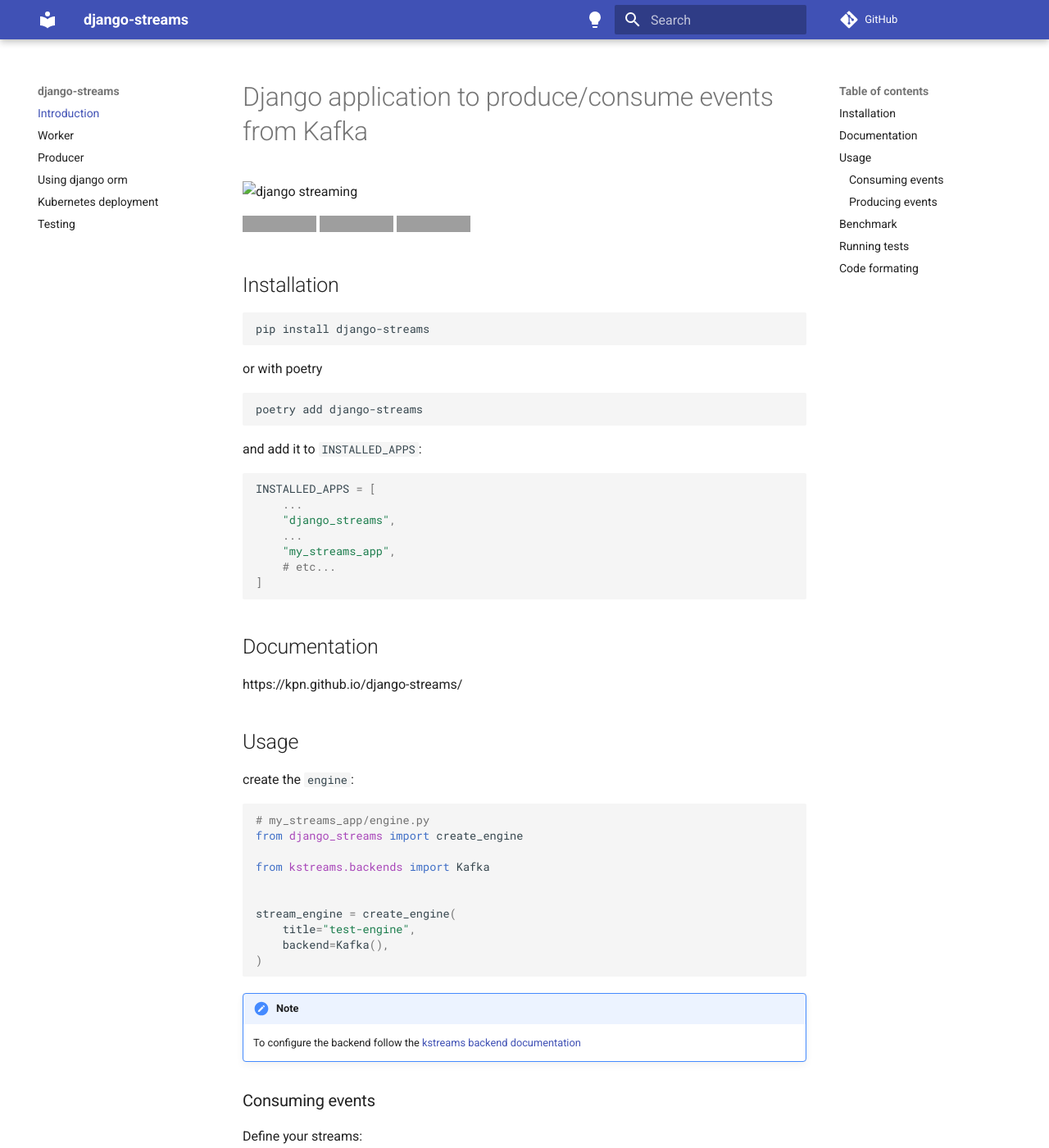
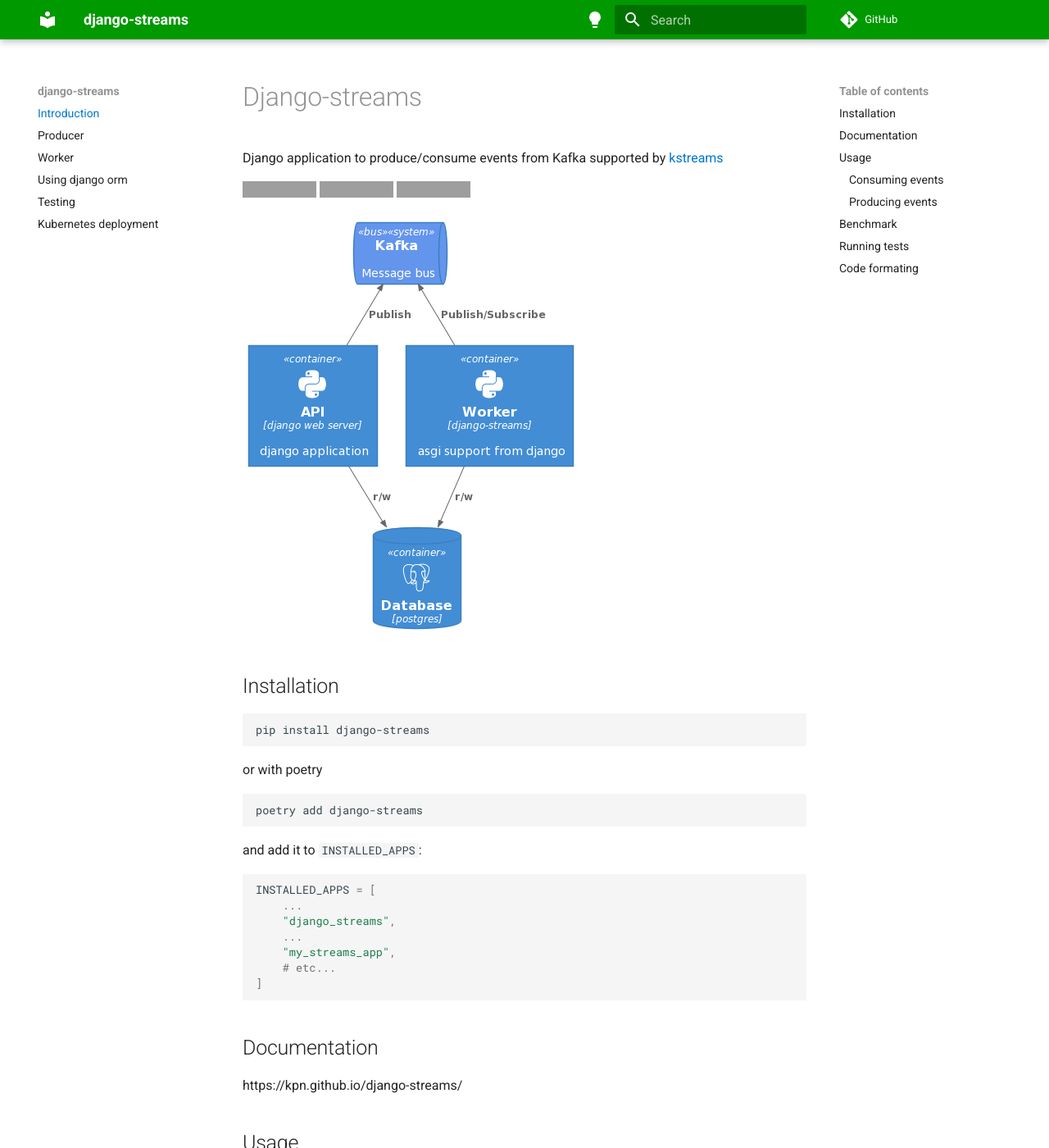
Before and after one commit to kpn/django-streams, an MkDocs documentation site: the page built from docs/index.md, in a window 1280 px wide and 1400 px high. Shown: the whole window at 82% size. Built offline with MkDocs 1.6.1 and Material for MkDocs 9.7.7, drawn with Linux system fonts in a browser that asks for light colours; comment, search, counter and statistics services are not loaded; the version menu is left out; some of the changed text lies outside the part shown; grey boxes are pictures that could not be loaded.

Commit message:
docs: documentation updated. Extra stylesheets added in order to match kpn style

```diff
--- a/docs/index.md
+++ b/docs/index.md
@@ -1,10 +1,12 @@
-# Django application to produce/consume events from Kafka
+# Django-streams
 
-![django streaming](docs/img/django_worker.png)
+Django application to produce/consume events from Kafka supported by [kstreams](https://github.com/kpn/kstreams)
 
 ![Build status](https://github.com/kpn/django-streams/actions/workflows/pr-tests.yaml/badge.svg?branch=main)
 [![codecov](https://codecov.io/gh/kpn/django-streams/branch/main/graph/badge.svg?token=t7pxIPtphF)](https://codecov.io/gh/kpn/django-streams)
 ![python version](https://img.shields.io/badge/python-3.9%2B-yellowgreen)
+
+![django streaming](img/django_worker.png)
 
 ## Installation
 
--- /dev/null
+++ b/docs/stylesheets/brand.css
@@ -0,0 +1,71 @@
+:root {
+  --light-green: #deff00;
+  --bright-green: #00c300;
+  --dark-green: #090;
+  --blue: #0af;
+  --dark-blue: #07c;
+  --darkest-blue: #00009e;
+  --mint-blue: #f7fcfc;
+  --orange: #f90;
+  --dark-orange: #e70;
+  --asphalt-grey: #131313;
+  --white: #fff;
+  --subtle-grey: #f3f3f3;
+  --light-grey: #e3e3e3;
+  --light-silver: #d3d3d3;
+  --silver: #b3b3b3;
+  --medium-grey: #939393;
+  --grey: #737373;
+  --dove-grey: #535353;
+  --dark-grey: #333;
+  --coal-grey: #232323;
+  --asphalt-grey: #131313;
+  --cinematic-black: #0c0c0c;
+  --black: #000;
+}
+
+[data-md-color-scheme="kpn"] {
+  --md-default-fg-color: var(--black);
+  --md-default-fg-color--light: var(--medium-grey);
+  --md-primary-fg-color: var(--dark-green);
+  --md-default-bg-color: #fff;
+  --md-typeset-color: #232323;
+  --md-typeset-a-color: var(--dark-blue);
+  --md-typeset-table-thead-color: var(--light-grey);
+  --md-accent-fg-color: var(--darkest-blue);
+}
+
+[data-md-color-scheme="kpn-dark"] {
+  --md-default-fg-color: var(--white);
+  --md-default-fg-color--light: var(--grey);
+  --md-primary-fg-color: var(--dark-green);
+  --md-default-bg-color: var(--asphalt-grey);
+  --md-typeset-color: var(--md-default-fg-color);
+  --md-typeset-table-color: var(--md-default-fg-color--light);
+  --md-typeset-table-thead-color: var(--coal-grey);
+  --md-typeset-a-color: var(--blue);
+  --md-accent-fg-color: var(--dark-blue);
+
+  --md-code-bg-color: var(--dark-grey);
+  --md-code-fg-color: var(--light-grey);
+  --md-code-hl-color: var(--orange);
+  --md-code-hl-name-color: var(--silver);
+  --md-code-hl-number-color: var(--orange);
+
+  --md-code-hl-function-color: var(--light-green);
+  --md-code-hl-keyword-color: var(--blue);
+  --md-code-hl-string-color: var(--dark-orange);
+
+  --md-code-hl-operator-color: var(--md-default-fg-color--light);
+  --md-code-hl-punctuation-color: var(--md-default-fg-color--light);
+  --md-code-hl-comment-color: var(--dark-green);
+  --md-code-hl-generic-color: var(--md-default-fg-color--light);
+  --md-code-hl-variable-color: var(--md-default-fg-color--light);
+  --md-admonition-fg-color: var(--md-default-fg-color);
+  --md-admonition-bg-color: var(--coal-grey);
+
+}
+
+.md-typeset__table thead {
+  background-color: var(--md-typeset-table-thead-color);
+}
--- a/mkdocs.yml
+++ b/mkdocs.yml
@@ -54,8 +54,8 @@
   - search
 nav:
   - Introduction: 'index.md'
+  - Producer: 'producer.md'
   - Worker: 'worker.md'
-  - Producer: 'producer.md'
   - Using django orm: 'using_orm.md'
+  - Testing: 'test_client.md'
   - Kubernetes deployment: 'kubernetes_deployment.md'
-  - Testing: 'test_client.md'
```
Also changed, not shown: other parts of docs/index.md (+1 -4 lines), README.md (+5 -6 lines), docs/producer.md (+1 -3 lines), docs/worker.md (+1 -1 lines).
